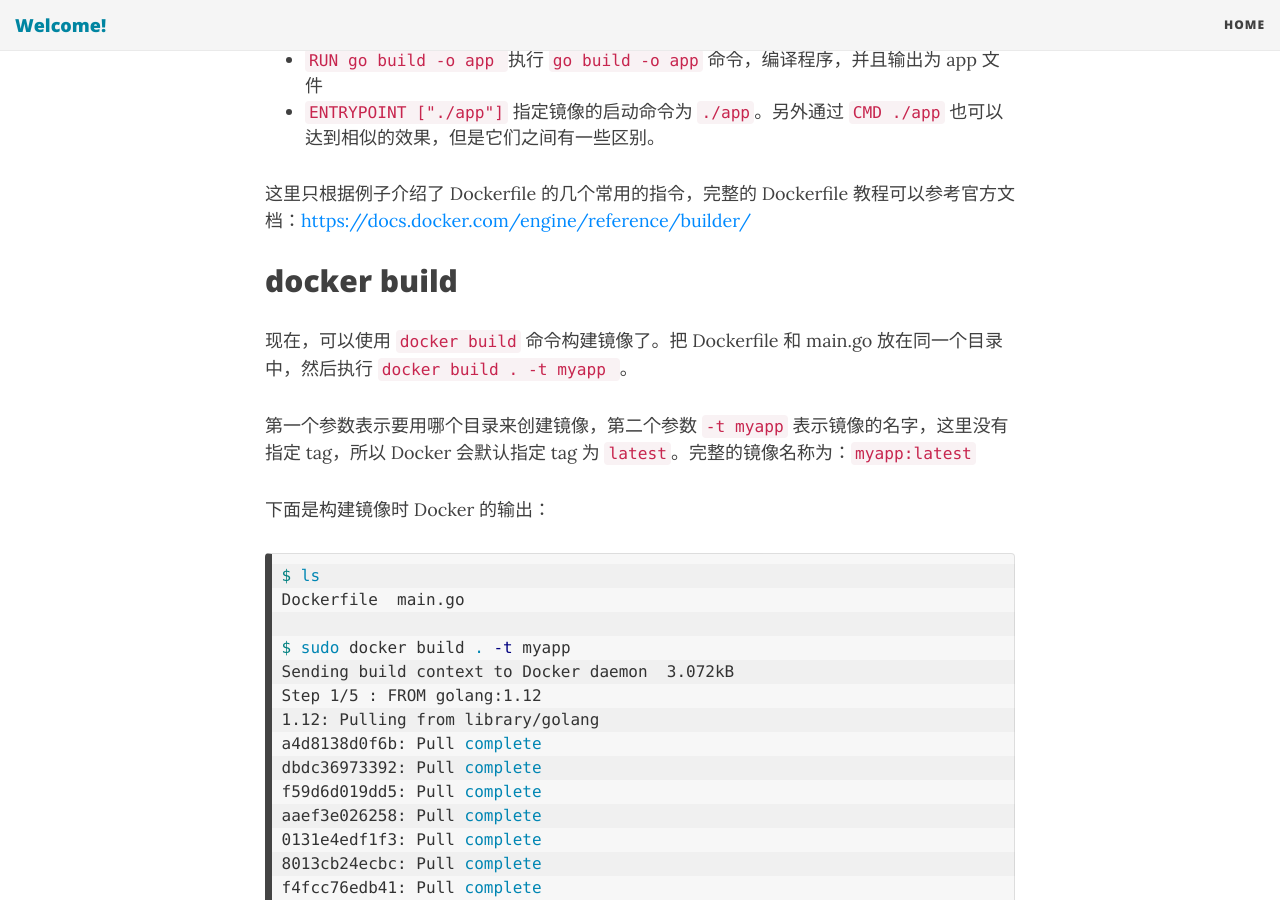
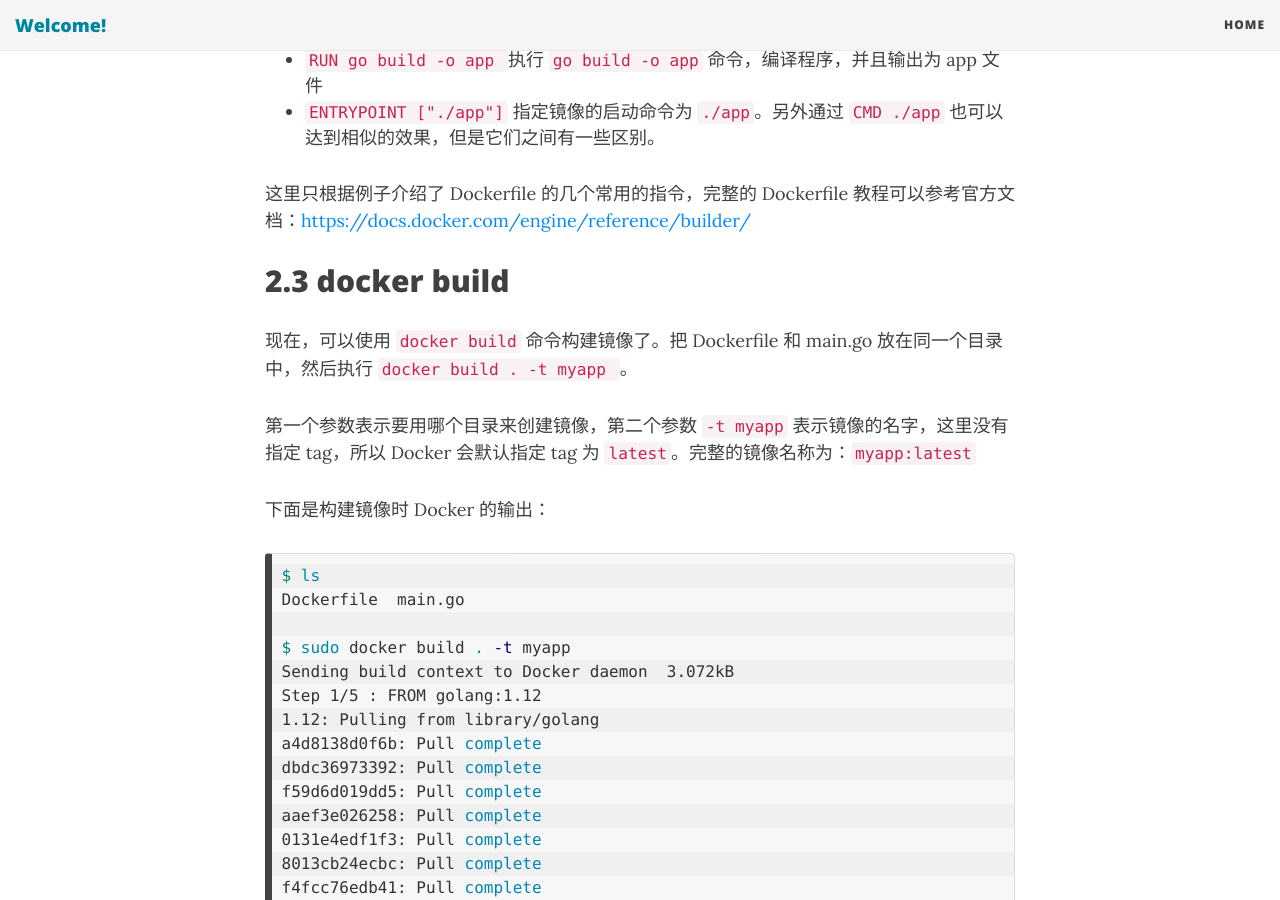
Before and after one commit to anjiawei1991/anjiawei.github.io, a Jekyll site: the page built from _posts/2019-07-10-docker使用入门.md, in a window 1280 px wide and 900 px high, scrolled down 3461 px. Built offline with Jekyll 4.4.1, drawn with Linux system fonts in a browser that asks for light colours; nearby versions of some CDN libraries.

Commit message:
增加标题编号

```diff
--- a/_posts/2019-07-10-docker使用入门.md
+++ b/_posts/2019-07-10-docker使用入门.md
@@ -114,7 +114,7 @@ ENTRYPOINT ["./app"]
 
 这里只根据例子介绍了 Dockerfile 的几个常用的指令，完整的 Dockerfile 教程可以参考官方文档：<https://docs.docker.com/engine/reference/builder/>
 
-## docker build
+## 2.3 docker build
 
 现在，可以使用 `docker build` 命令构建镜像了。把 Dockerfile 和 main.go 放在同一个目录中，然后执行 `docker build . -t myapp `。
 
```
